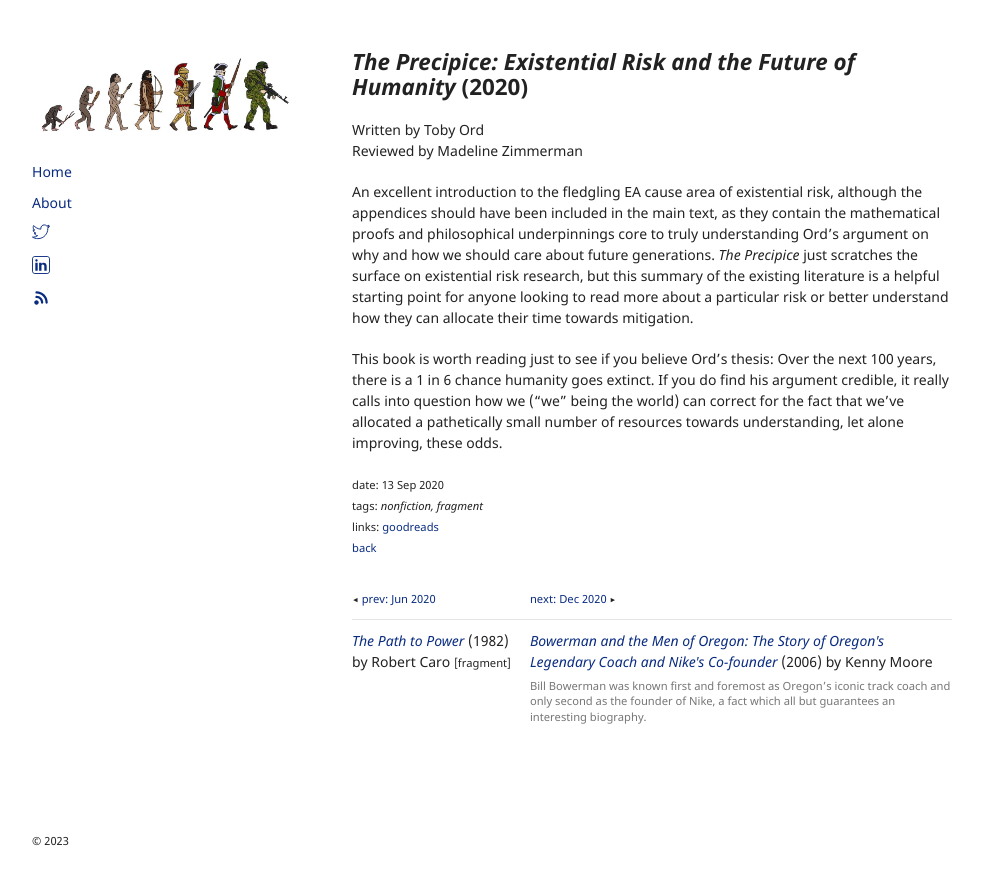
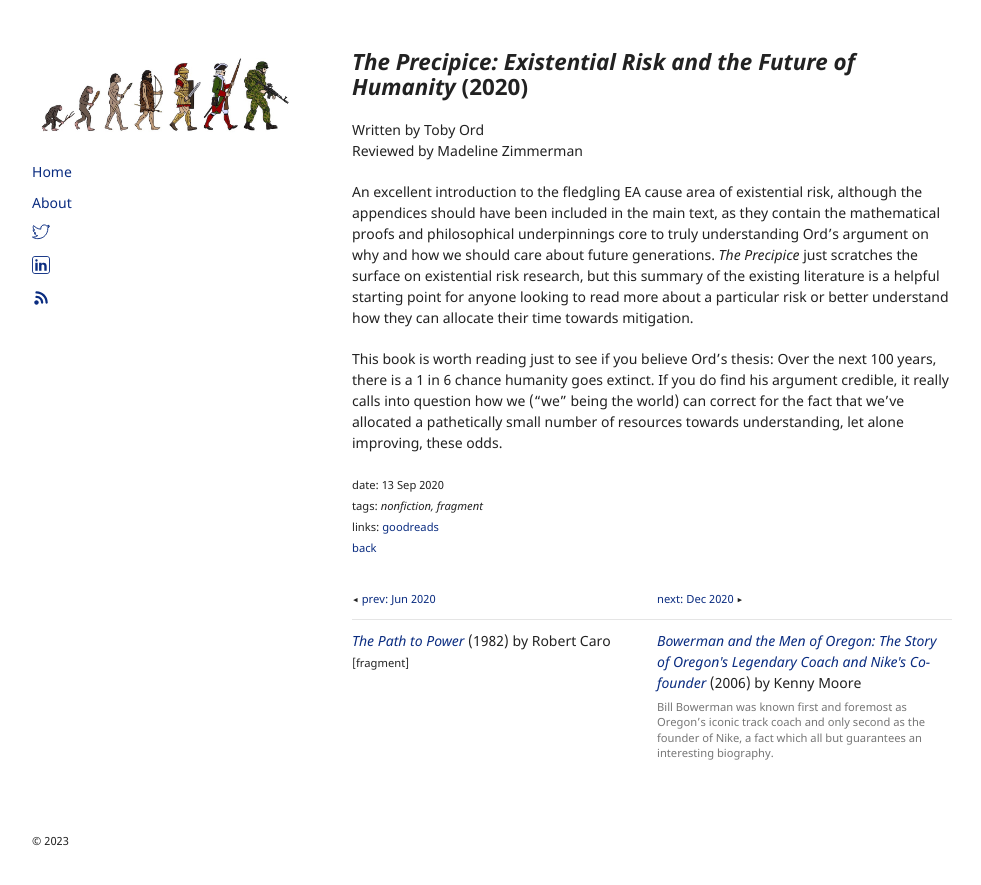
Before and after one commit to gordonhart/kinetic.reviews, a Jekyll site: the page built from _posts/2020-09-13-the-precipice.md, in a window 1280 px wide. Shown: the top 885 px of the page, without its empty margins (148-1129 px from the left). Built offline with Jekyll 4.4.1, drawn with Linux system fonts in a browser that asks for light colours; the repository's description, which GitHub fills in, is left out.

Commit message:
Fixed layout postnav table

```diff
--- a/_includes/postnav.html
+++ b/_includes/postnav.html
@@ -1,4 +1,4 @@
-<table>
+<table style="table-layout: fixed;">
   <tbody>
     <tr>
       {% if page.previous %}<td><small><code>◂</code> <a href="{{ page.previous.id }}">prev: {{ page.previous.date | date: "%b %Y" }}</a></small></td>{% endif %}
```
